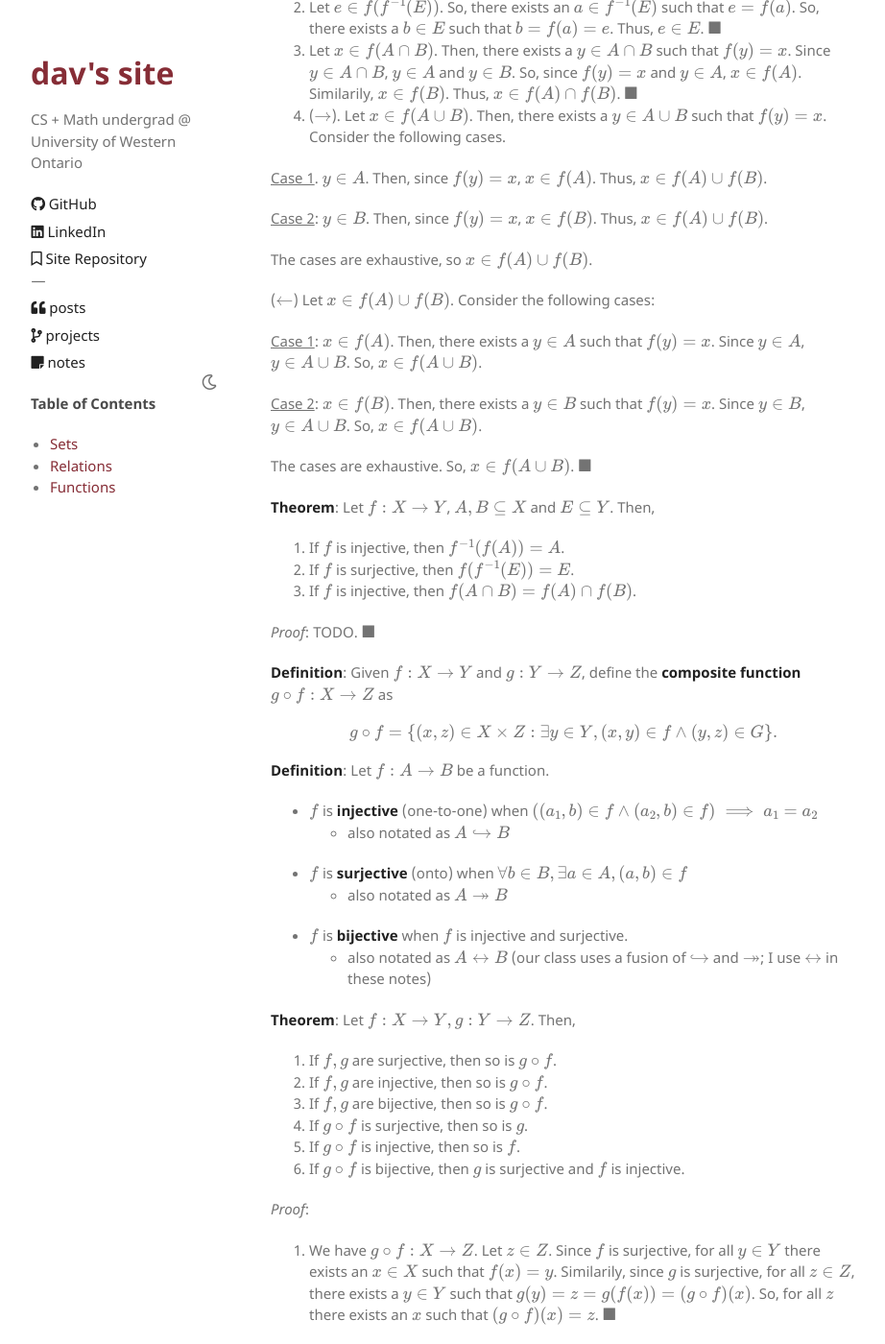
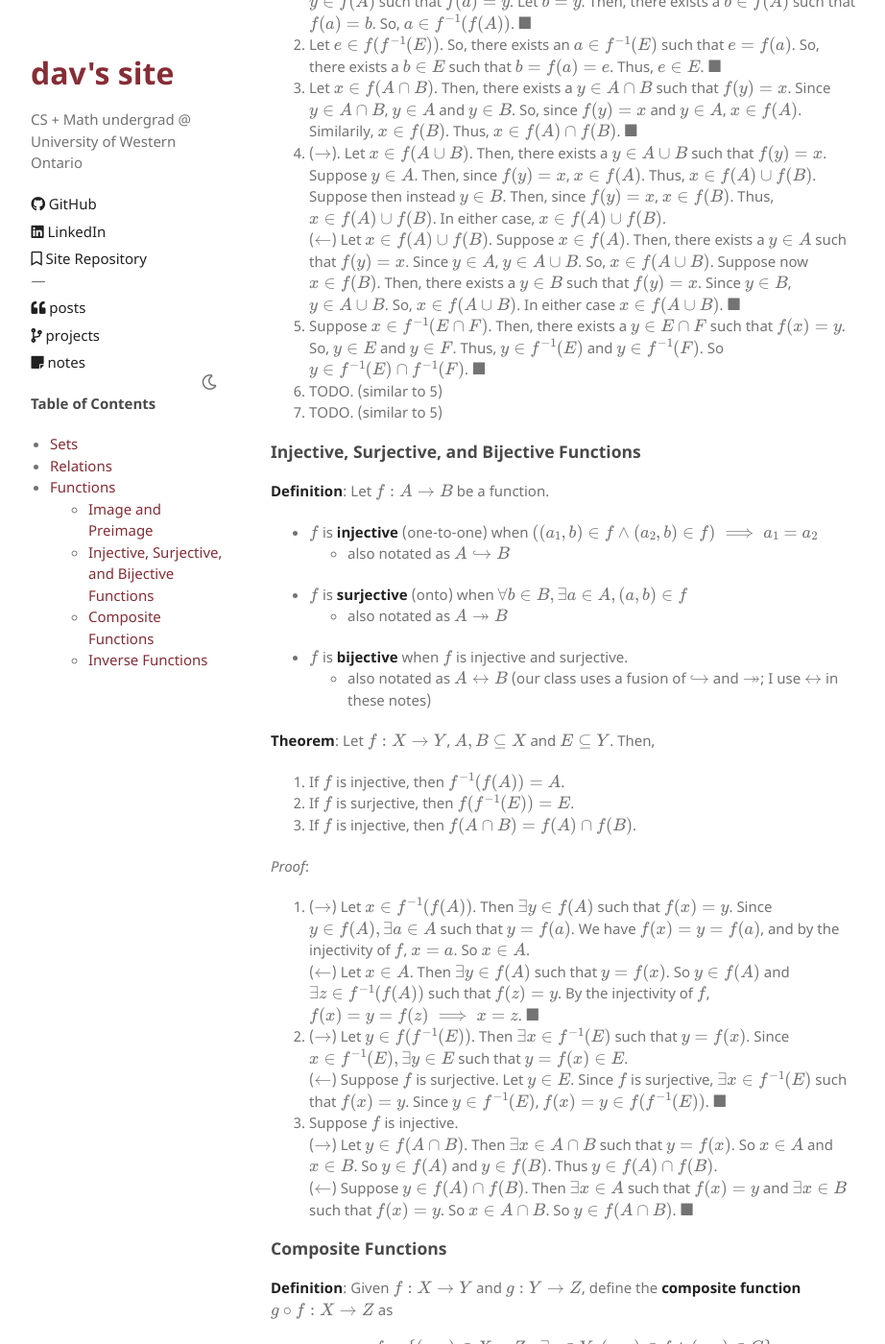
Before and after one commit to davidtranhq/davidtranhq.github.io, a Jekyll site: the page built from notes/real-analysis/sets-and-relations.md, in a window 1280 px wide and 1400 px high, scrolled down 3355 px. Shown: the whole window at 96% size, without its empty margins (153-1075 px from the left). Built offline with Jekyll 4.4.1, drawn with Linux system fonts in a browser that asks for light colours; formulas are drawn with MathJax 3; our own code applies the rules of GitHub Pages for plain Markdown files; some of the changed text lies outside the part shown.

Commit message:
Finish proof exercises

```diff
--- a/notes/real-analysis/sets-and-relations.md
+++ b/notes/real-analysis/sets-and-relations.md
@@ -122,6 +122,8 @@ $$
 
 **Definition**: A **sequence** with values in $X$ is a function $f: \mathbb N \to X$. Usually, we write $f_n$ for $f(n)$.
 
+### Image and Preimage
+
 **Definition**: Let $f: X \to Y$, $A \subseteq X, B \subseteq Y$.
 * the **image** of $A$ by $f$: $f(A) = \lbrace y \in Y : \exists a \in A, y = f(a) \rbrace$
 * the **inverse image** (or **preimage**) of $B$ by $f$: $f^{-1}(B) = \lbrace x \in X : \exists b \in B, f(x) = b \rbrace$
@@ -143,34 +145,13 @@ NOTE: $f^{-1}$ is not to be mistaken for the inverse function of $f$, which may
  $\blacksquare$
 2. Let $e \in f(f^{-1}(E))$. So, there exists an $a \in f^{-1}(E)$ such that $e = f(a)$. So, there exists a $b \in E$ such that $b = f(a) = e$. Thus, $e \in E$. $\blacksquare$
 3. Let $x \in f(A \cap B)$. Then, there exists a $y \in A \cap B$ such that $f(y) = x$. Since $y \in A \cap B$, $y \in A$ and $y \in B$. So, since $f(y) = x$ and $y \in A$, $x \in f(A)$. Similarily, $x \in f(B)$. Thus, $x \in f(A) \cap f(B)$. $\blacksquare$
-4. ($\rightarrow$). Let $x \in f(A \cup B)$. Then, there exists a $y \in A \cup B$ such that $f(y) = x$. Consider the following cases.
+4. ($\rightarrow$). Let $x \in f(A \cup B)$. Then, there exists a $y \in A \cup B$ such that $f(y) = x$. Suppose $y \in A$. Then, since $f(y) = x$, $x \in f(A)$. Thus, $x \in f(A) \cup f(B)$. Suppose then instead $y \in B$. Then, since $f(y) = x$, $x \in f(B)$. Thus, $x \in f(A) \cup f(B)$. In either case, $x \in f(A) \cup f(B)$.
+  ($\leftarrow$) Let $x \in f(A) \cup f(B)$. Suppose $x \in f(A)$. Then, there exists a $y \in A$ such that $f(y) = x$. Since $y \in A$, $y \in A \cup B$. So, $x \in f(A \cup B)$. Suppose now $x \in f(B)$. Then, there exists a $y \in B$ such that $f(y) = x$. Since $y \in B$, $y \in A \cup B$. So, $x \in f(A \cup B)$. In either case $x \in f(A \cup B)$. $\blacksquare$
+5. Suppose $x \in f^{-1}(E \cap F)$. Then, there exists a $y \in E \cap F$ such that $f(x) = y$. So, $y \in E$ and $y \in F$. Thus, $y \in f^{-1}(E)$ and $y \in f^{-1}(F)$. So $y \in f^{-1}(E) \cap f^{-1}(F)$. $\blacksquare$
+6. TODO. (similar to 5)
+7. TODO. (similar to 5)
 
-<u>Case 1</u>. $y \in A$. Then, since $f(y) = x$, $x \in f(A)$. Thus, $x \in f(A) \cup f(B)$.
-
-<u>Case 2</u>: $y \in B$. Then, since $f(y) = x$, $x \in f(B)$. Thus, $x \in f(A) \cup f(B)$.
-
-The cases are exhaustive, so $x \in f(A) \cup f(B)$.
-
-($\leftarrow$) Let $x \in f(A) \cup f(B)$. Consider the following cases:
-
-<u>Case 1</u>: $x \in f(A)$. Then, there exists a $y \in A$ such that $f(y) = x$. Since $y \in A$, $y \in A \cup B$. So, $x \in f(A \cup B)$.
-
-<u>Case 2</u>: $x \in f(B)$. Then, there exists a $y \in B$ such that $f(y) = x$. Since $y \in B$, $y \in A \cup B$. So, $x \in f(A \cup B)$.
-
-The cases are exhaustive. So, $x \in f(A \cup B)$. $\blacksquare$
-
-**Theorem**: Let $f: X \to Y$, $A,B \subseteq X$ and $E \subseteq Y$. Then,
-1. If $f$ is injective, then $f^{-1}(f(A)) = A$.
-1. If $f$ is surjective, then $f(f^{-1}(E)) = E$.
-1. If $f$ is injective, then $f(A \cap B) = f(A) \cap f(B)$.
-
-*Proof*: TODO. $\blacksquare$
-
-**Definition**: Given $f: X \to Y$ and $g: Y \to Z$, define the **composite function** $g \circ f: X \to Z$ as
-
-$$
-g \circ f = \lbrace (x, z) \in X \times Z: \exists y \in Y, (x, y) \in f \land (y, z) \in G \rbrace.
-$$
+### Injective, Surjective, and Bijective Functions
 
 **Definition**: Let $f: A \to B$ be a function.
 * $f$ is **injective** (one-to-one) when $((a_1, b) \in f \land (a_2, b) \in f) \implies a_1 = a_2$
@@ -180,18 +161,49 @@ $$
 * $f$ is **bijective** when $f$ is injective and surjective.
   * also notated as $A \leftrightarrow B$ (our class uses a fusion of $\hookrightarrow$ and $\twoheadrightarrow$; I use $\leftrightarrow$ in these notes)
 
+**Theorem**: Let $f: X \to Y$, $A,B \subseteq X$ and $E \subseteq Y$. Then,
+1. If $f$ is injective, then $f^{-1}(f(A)) = A$.
+2. If $f$ is surjective, then $f(f^{-1}(E)) = E$.
+3. If $f$ is injective, then $f(A \cap B) = f(A) \cap f(B)$.
+
+*Proof*:
+1. ($\rightarrow$) Let $x \in f^{-1}(f(A))$. Then $\exists y \in f(A)$ such that $f(x) = y$. Since $y \in f(A), \exists a \in A$ such that $y = f(a)$. We have $f(x) = y = f(a)$, and by the injectivity of $f$, $x = a$. So $x \in A$.
+  ($\leftarrow$) Let $x \in A$. Then $\exists y \in f(A)$ such that $y = f(x)$. So $y \in f(A)$ and $\exists z \in f^{-1}(f(A))$ such that $f(z) = y$. By the injectivity of $f$, $f(x) = y = f(z) \implies x = z$. $\blacksquare$
+2. ($\rightarrow$) Let $y \in f(f^{-1}(E))$. Then $\exists x \in f^{-1}(E)$ such that $y = f(x)$. Since $x \in f^{-1}(E), \exists y \in E$ such that $y = f(x) \in E$.
+  ($\leftarrow$) Suppose $f$ is surjective. Let $y \in E$. Since $f$ is surjective, $\exists x \in f^{-1}(E)$ such that $f(x) = y$. Since $y \in f^{-1}(E)$, $f(x) = y \in f(f^{-1}(E))$. $\blacksquare$
+3. Suppose $f$ is injective.
+   ($\rightarrow$) Let $y \in f(A \cap B)$. Then $\exists x \in A \cap B$ such that $y = f(x)$. So $x \in A$ and $x \in B$. So $y \in f(A)$ and $y \in f(B)$. Thus $y \in f(A) \cap f(B)$.
+   ($\leftarrow$) Suppose $y \in f(A) \cap f(B)$. Then $\exists x \in A$ such that $f(x) = y$ and $\exists x \in B$ such that $f(x) = y$. So $x \in A \cap B$. So $y \in f(A \cap B)$. $\blacksquare$
+
+### Composite Functions
+
+**Definition**: Given $f: X \to Y$ and $g: Y \to Z$, define the **composite function** $g \circ f: X \to Z$ as
+
+$$
+g \circ f = \lbrace (x, z) \in X \times Z: \exists y \in Y, (x, y) \in f \land (y, z) \in G \rbrace.
+$$
+
+**Proposition**: Function composition is associative.
+
+*Proof*: $((h \circ g) \circ f)(x) = (h \circ g)(f(x)) = f(g(h(x))) = (g \circ f)(h(x)) = (h \circ (g \circ f))(x)$. $\blacksquare$
+
 **Theorem**: Let $f: X \to Y, g: Y \to Z$. Then,
 1. If $f, g$ are surjective, then so is $g \circ f$.
-1. If $f, g$ are injective, then so is $g \circ f$.
-1. If $f, g$ are bijective, then so is $g \circ f$.
-1. If $g \circ f$ is surjective, then so is $g$.
-1. If $g \circ f$ is injective, then so is $f$.
-1. If $g \circ f$ is bijective, then $g$ is surjective and $f$ is injective.
+2. If $f, g$ are injective, then so is $g \circ f$.
+3. If $f, g$ are bijective, then so is $g \circ f$.
+4. If $g \circ f$ is surjective, then so is $g$.
+5. If $g \circ f$ is injective, then so is $f$.
+6. If $g \circ f$ is bijective, then $g$ is surjective and $f$ is injective.
 
 *Proof*:
-1. We have $g \circ f: X \to Z$. Let $z \in Z$. Since $f$ is surjective, for all $y \in Y$ there exists an $x \in X$ such that $f(x) = y$. Similarily, since $g$ is surjective, for all $z \in Z$, there exists a $y \in Y$ such that $g(y) = z = g(f(x)) = (g \circ f)(x)$. So, for all $z$ there exists an $x$ such that $(g \circ f)(x) = z$. $\blacksquare$
+1. Let $f, g$ be surjective. We have $g \circ f: X \to Z$. Let $z \in Z$. Since $f$ is surjective, for all $y \in Y$ there exists an $x \in X$ such that $f(x) = y$. Similarily, since $g$ is surjective, for all $z \in Z$, there exists a $y \in Y$ such that $g(y) = z = g(f(x)) = (g \circ f)(x)$. So, for all $z$ there exists an $x$ such that $(g \circ f)(x) = z$. $\blacksquare$
+2. Let $f, g$ be injective. Suppose $(g \circ f)(x_1) = (g \circ f)(x_2)$. So $g(f(x_1)) = g(f(x_2))$. Since $g$ is injective, $f(x_1) = f(x_2)$. Since $f$ is injective, $x_1 = x_2$. $\blacksquare$
+3. Let $f, g$ be bijective. Then $f, g$ are surjective, so $g \circ f$ is surjective, by (1). Also, $f, g$ are injective, so $g \circ f$ is injective, by (2). So $g \circ f$ is bijective. $\blacksquare$
+4. Suppose $g \circ f$ is surjective. Let $z \in Z$. Since $g \circ f$ is surjective, $\exists x \in X$ such that $(g \circ f)(x) = z$. So $\exists y \in Y$ such that $f(x) = y$ and $g(y) = z$. $\blacksquare$
+5. Suppose $g \circ f$ is injective. Let $f(x_1) = f(x_2)$. So $g(f(x_1)) = g(f(x_2))$. Since $(g \circ f)$ is injective, $x_1 = x_2$. $\blacksquare$
+6. Suppose $g \circ f$ is bijective. Then $g \circ f$ is surjective, so $g$ is surjective, by (4). Also, $g \circ f$ is injective, so $f$ is injective, by (5). $\blacksquare$
 
-
+### Inverse Functions
 
 **Definition**: Let $f: X \leftrightarrow Y$. Define the **inverse function** of $f$, denoted $f^{-1}$, as
 
@@ -203,12 +215,29 @@ Note that since $\forall x \in X, (f^{-1} \circ f)(x) = x$ and $\forall y \in Y,
 
 **Theorem**: For any function $f: X \to Y$, $f = f \circ \operatorname{id}_X$ and $f = \operatorname{id}_y \circ f$, where $\operatorname{id}_A$ is the identity function for $A$.
 
-*Proof*: TODO. $\blacksquare$
+*Proof*: Let $x \in X$. Then $(f \circ \operatorname{id}_X)(x) = f(\operatorname{id}_X(x)) = f(x)$. Similarily, $(\operatorname{id}_X \circ f)(x) = \operatorname{id}_X(f(x)) = f(x)$. $\blacksquare$
 
 **Theorem**: Let $f: X \leftrightarrow Y, g: Y \leftrightarrow Z$. Then, $g \circ f$ is a bijection and its inverse satisfies $(g \circ f)^{-1} = f^{-1} \circ g^{-1}$.
 
-*Proof*: TODO. $\blacksquare$
+*Proof*: We proved that $f, g$ are injective $\implies g \circ f$ is injective and $f, g$ are surjective $\implies g \circ f$ is surjective, so $g \circ f$ is bijective. Also,
+
+$$
+\begin{align*}
+  f^{-1} \circ g^{-1} &= f^{-1} \circ g^{-1} \circ (g \circ f) \circ (g \circ f)^{-1} \\
+  &= f^{-1} \circ \operatorname{id}  \circ f \circ (g \circ f)^{-1} \\
+  &= f^{-1} \circ f \circ (g \circ f)^{-1} \\
+  &= \operatorname{id} \circ (g \circ f)^{-1} \\
+  &= (g \circ f)^{-1}
+\end{align*}
+$$
+$\blacksquare$
 
 **Theorem**: Let $f: X \to Y$ be any function, and suppose $g: Y \to X$ is a function such that $g \circ f = \operatorname{id}_X$ and $f \circ g = \operatorname{id}_Y$. Then, $f$ is bijective and $g = f^{-1}$.
 
-*Proof*: TODO. $\blacksquare$
+*Proof*: Since $\operatorname{id}_X$ is injective, $f$ is injective. Also, since $\operatorname{id}_Y$ is surjective, $f$ is surjective. So $f$ is bijective. And,
+
+$$
+\begin{align*}
+  f^{-1} = f^{-1} \circ \operatorname{id}_Y = f^{-1} \circ (f \circ g) = \operatorname{id}_X \circ g = g
+\end{align*}
+$$
```
